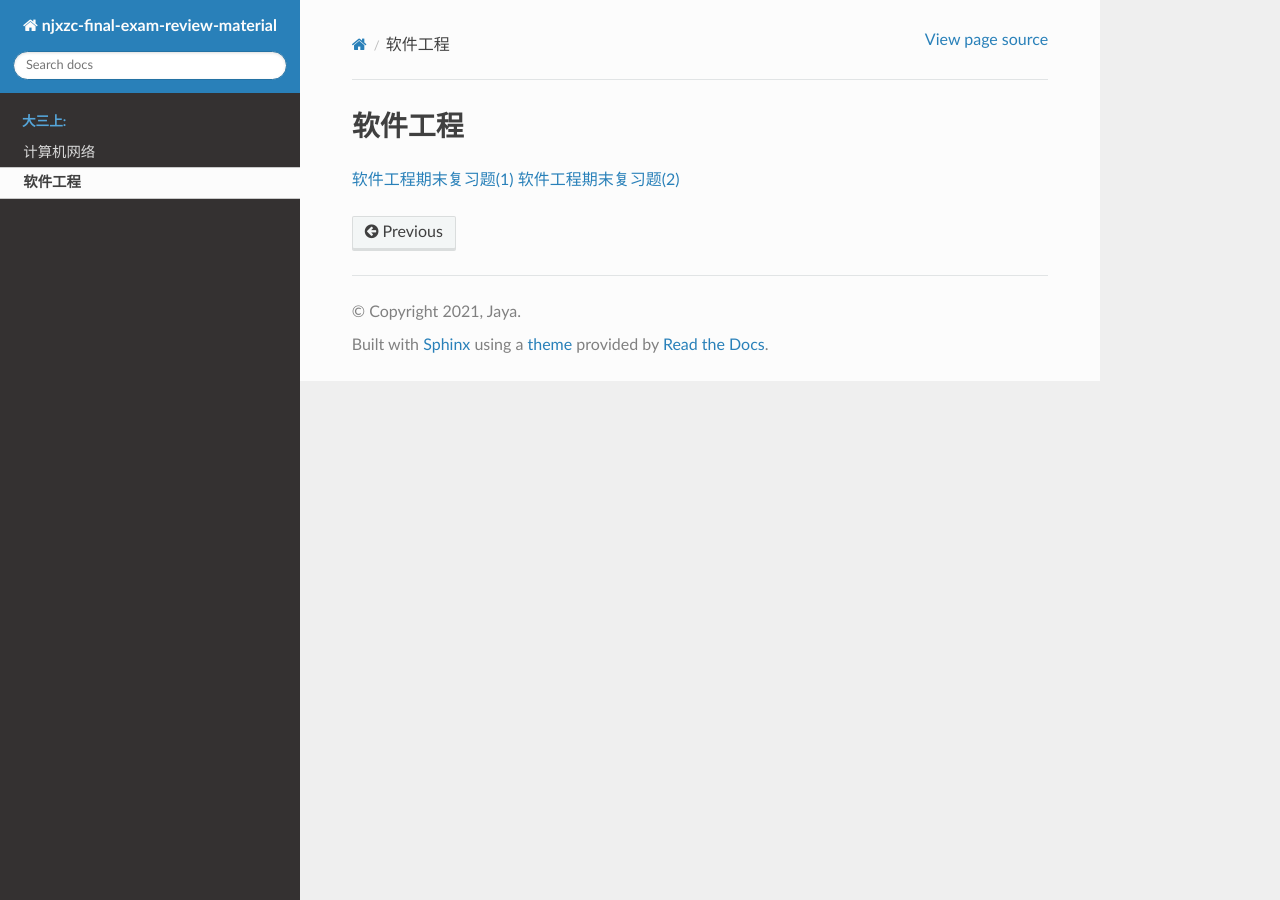
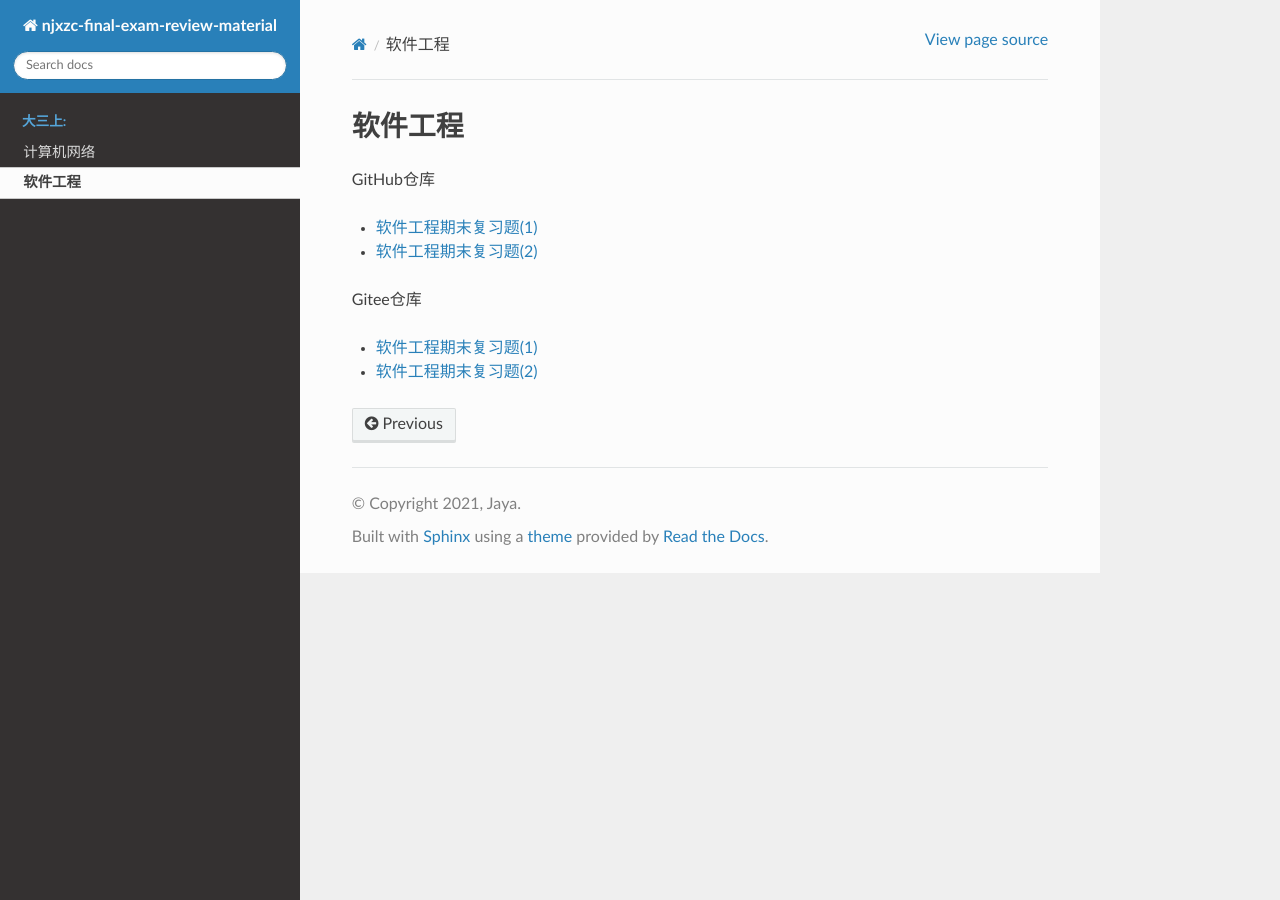
Before and after one commit to gitter-badger/njxzc-final-exam-review-material, a Sphinx documentation site: the page built from source/terms/junior-first-term/se-index.md, in a window 1280 px wide. Built offline with Sphinx 7.4.7 and the Read the Docs theme 2.0.0, drawn with Linux system fonts in a browser that asks for light colours.

```diff
--- a/source/terms/junior-first-term/se-index.md
+++ b/source/terms/junior-first-term/se-index.md
@@ -2,5 +2,14 @@
 
 
 
-[软件工程期末复习题(1)](https://github.com/Jaya0455/njxzc-final-exam-review-material/blob/master/pdf-archive/junior/first-term/se/se-review-01.pdf)
-[软件工程期末复习题(2)](https://github.com/Jaya0455/njxzc-final-exam-review-material/blob/master/pdf-archive/junior/first-term/se/se-review-02.pdf)
+GitHub仓库
+
++ [软件工程期末复习题(1)](https://github.com/Jaya0455/njxzc-final-exam-review-material/blob/master/pdf-archive/junior/first-term/se/se-review-01.pdf)
+
++ [软件工程期末复习题(2)](https://github.com/Jaya0455/njxzc-final-exam-review-material/blob/master/pdf-archive/junior/first-term/se/se-review-02.pdf)
+
+Gitee仓库
+
++ [软件工程期末复习题(1)](https://gitee.com/gujiakai/njxzc-final-exam-review-material/blob/master/pdf-archive/junior/first-term/se/se-review-01.pdf)
+
++ [软件工程期末复习题(2)](https://gitee.com/gujiakai/njxzc-final-exam-review-material/blob/master/pdf-archive/junior/first-term/se/se-review-02.pdf)
```
Also changed, not shown: README.md (+2 -1 lines), source/terms/junior-first-term/cn-index.md (+7 -1 lines).
